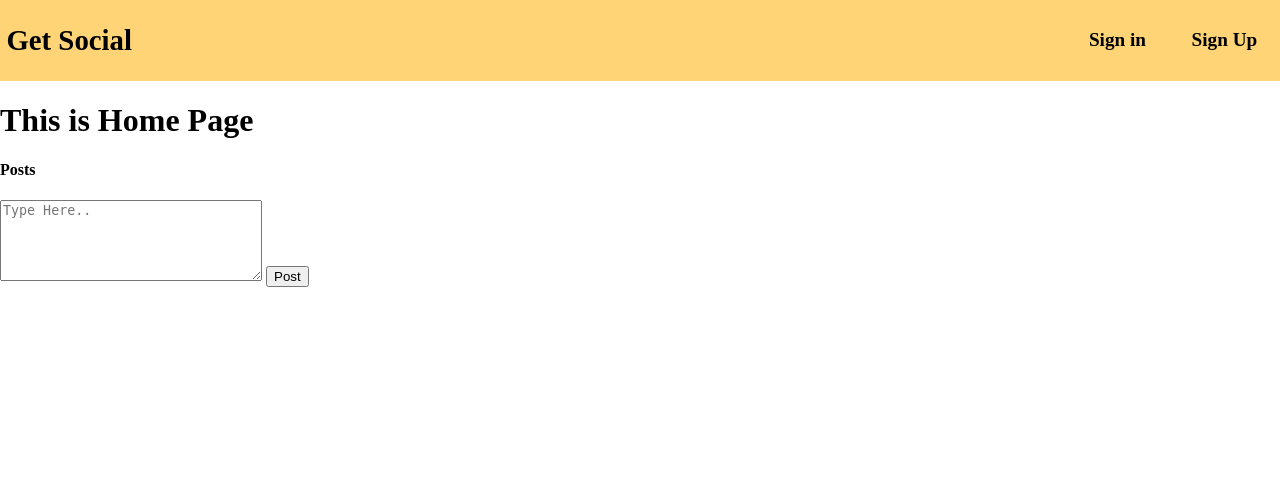
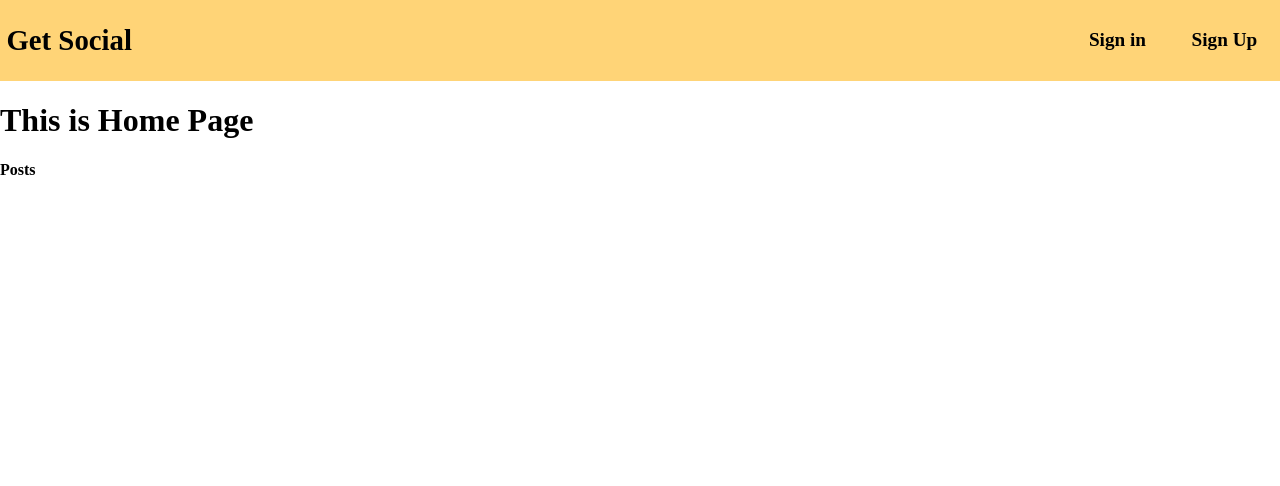
Before and after one commit to Pulkit-debug/Web-D-Project, a Node server app: page / in a window 1280 px wide. Shown: the top 486 px of the page. Run offline with Node 20, Linux system fonts and the light colour scheme; data that the repository does not hold is empty; some libraries are stand-ins or nearby versions.

Commit message:
added posts route and controller

```diff
--- a/routes/posts.js
+++ b/routes/posts.js
@@ -1,9 +1,10 @@
 const express = require("express");
 
 const router = express.Router();
+const passport = require("passport");
 
 const postsController = require("../controllers/posts_controller");
 
-router.post("/create", postsController.create);
+router.post("/create", passport.checkAuthentication, postsController.create);
 
 module.exports = router;
--- a/views/home.ejs
+++ b/views/home.ejs
@@ -3,6 +3,9 @@
 
 <section id="feed-posts">
   <h4>Posts</h4>
+
+  <% if(locals.user) { %>
+
   <form action="/posts/create" id="post-form" method="POST">
     <textarea
       name="content"
@@ -13,6 +16,8 @@
     ></textarea>
     <input type="submit" value="Post" />
   </form>
+
+  <% } %>
 
   <div id="posts-lists-container">
     <ul>
```
